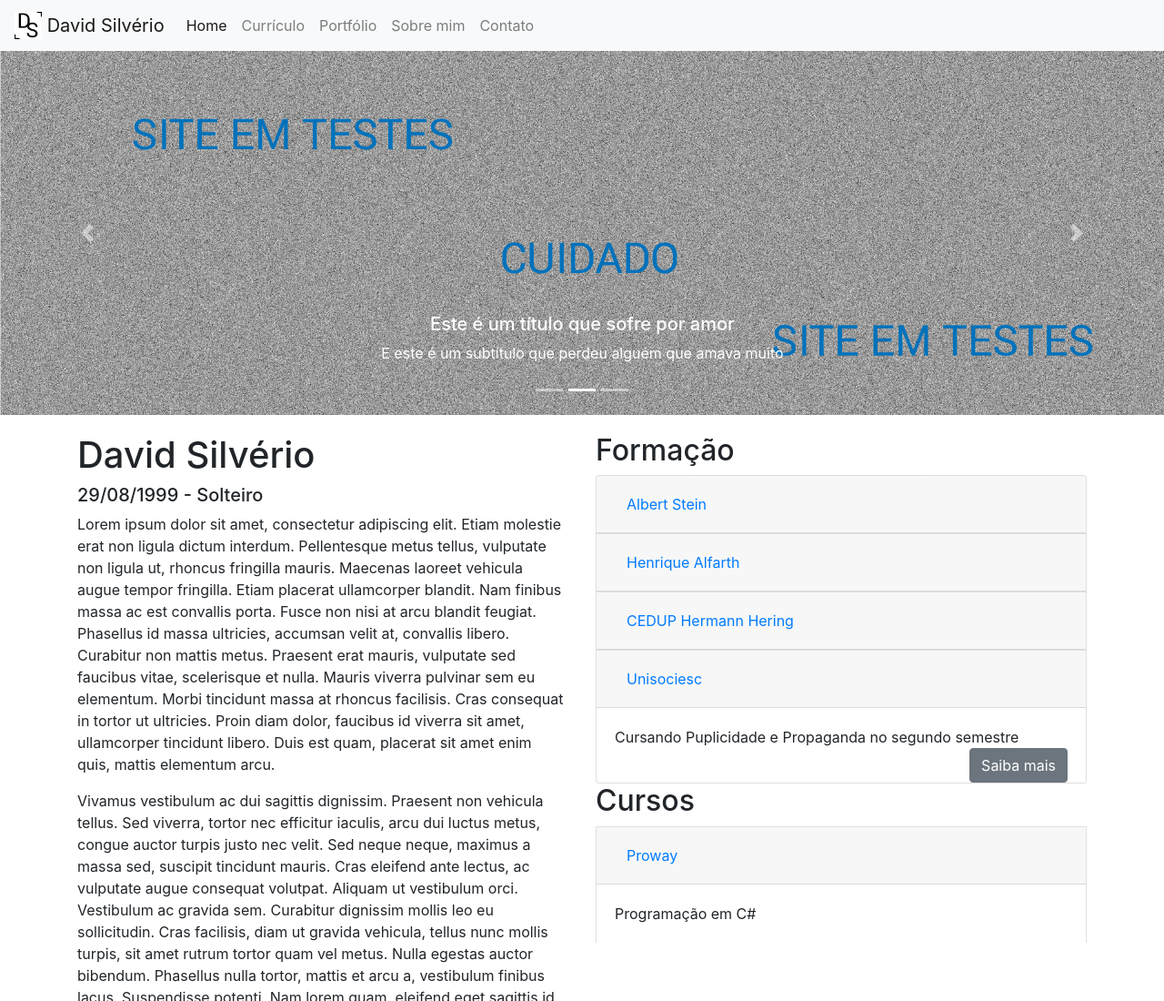
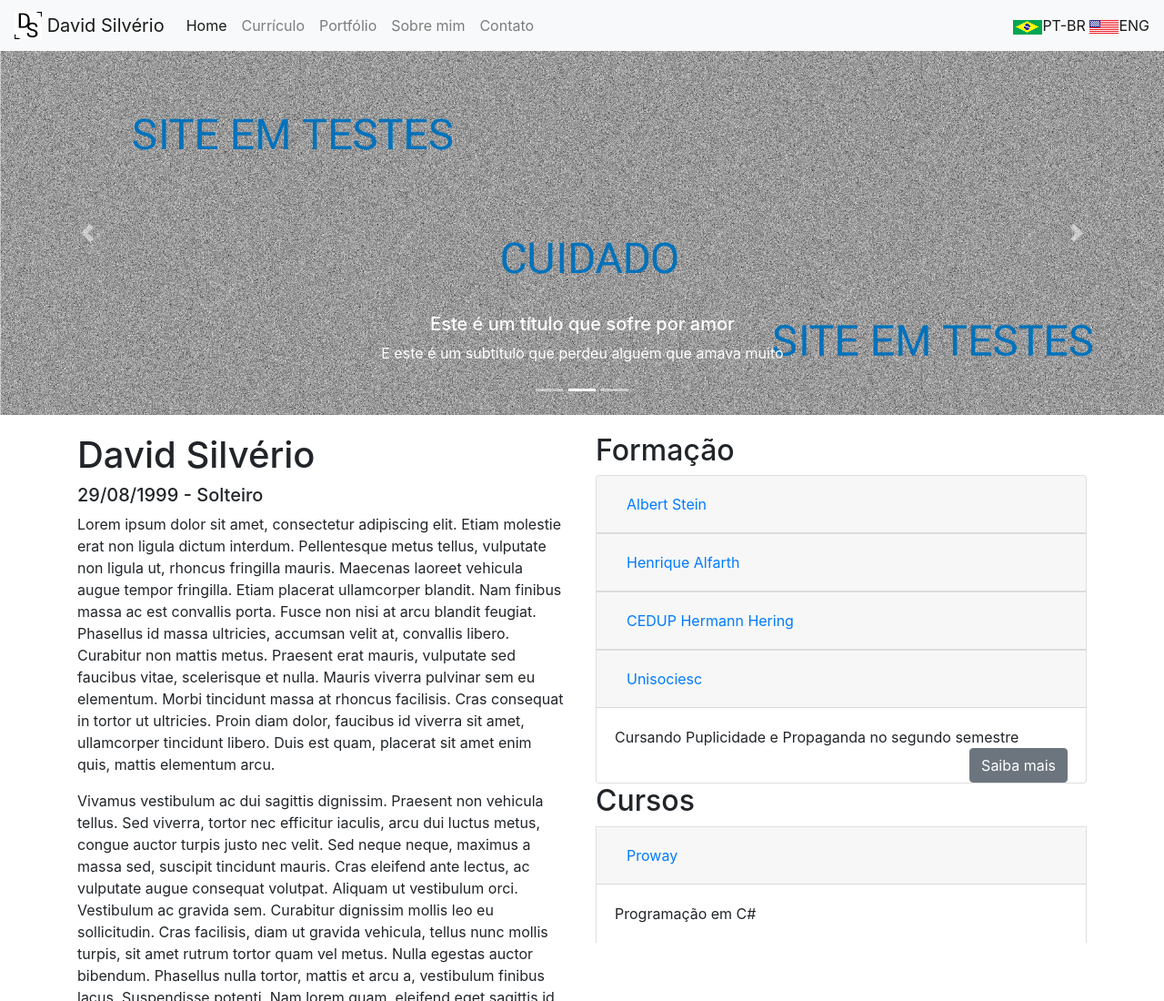
Before and after one commit to davidsilverio/sitepessoalold, a plain HTML site: page index.html in a window 1280 px wide. Shown: the top 1100 px of the page at 91% size. Drawn offline with Linux system fonts and the light colour scheme.

Commit message:
Add files via upload

```diff
--- a/index.html
+++ b/index.html
@@ -55,6 +55,10 @@
 					    	<a class="nav-item nav-link" href="contato.html">Contato</a>
     					</div>
   					</div>
+  					<span class="navbar-text">
+      					<a href="#"><img src="imagens/flags/br.png">PT-BR</a>
+      					<a href="#"><img src="imagens/flags/usa.png">ENG</a>
+    				</span>
 				</nav>
 		    </header>
 <!-- NAVBAR END -->
```
